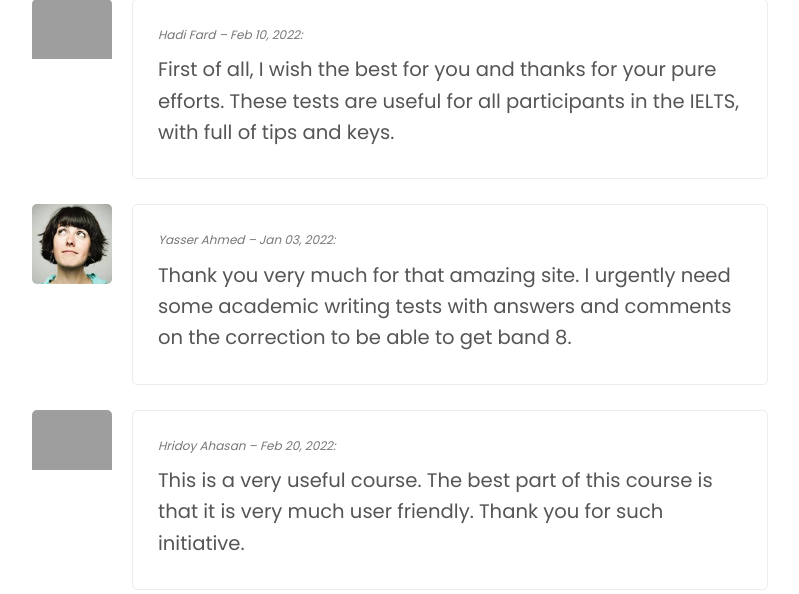
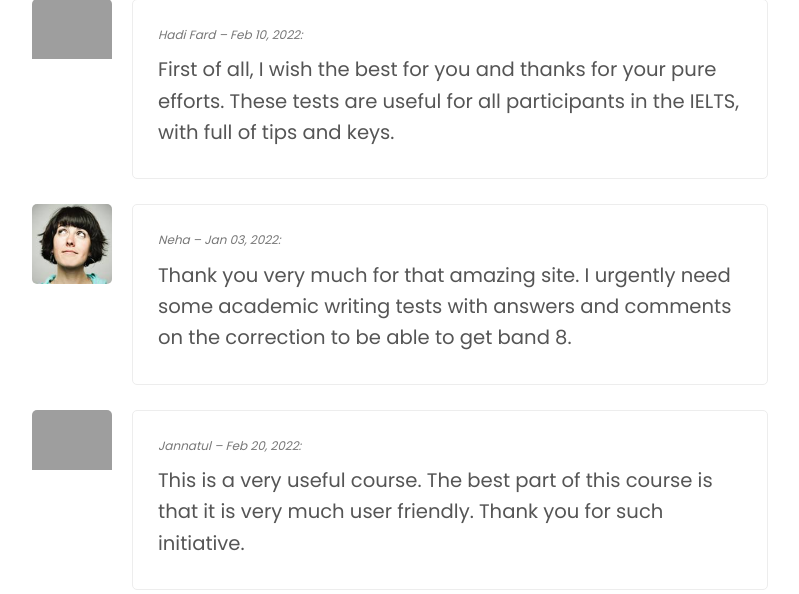
Before and after one commit to hellobarc/hello_barc_sylhet, a PHP site: page / in a window 1280 px wide. Shown: the part 3240-3834 px from the top of the page, without its empty margins (50-849 px from the left). Run offline with PHP 8.4, Linux system fonts and the light colour scheme; grey boxes are pictures that could not be loaded.

Commit message:
third commit

```diff
--- a/index.php
+++ b/index.php
@@ -470,7 +470,7 @@
 									<div class="rev-content">
 
 										<div class="rev-info">
-											Yasser Ahmed – Jan 03, 2022:
+											Neha – Jan 03, 2022:
 										</div>
 										<div class="rev-text">
 											<p>
@@ -486,7 +486,7 @@
 									<div class="rev-content">
 
 										<div class="rev-info">
-											Hridoy Ahasan – Feb 20, 2022:
+											Jannatul – Feb 20, 2022:
 										</div>
 										<div class="rev-text">
 											<p>
```
